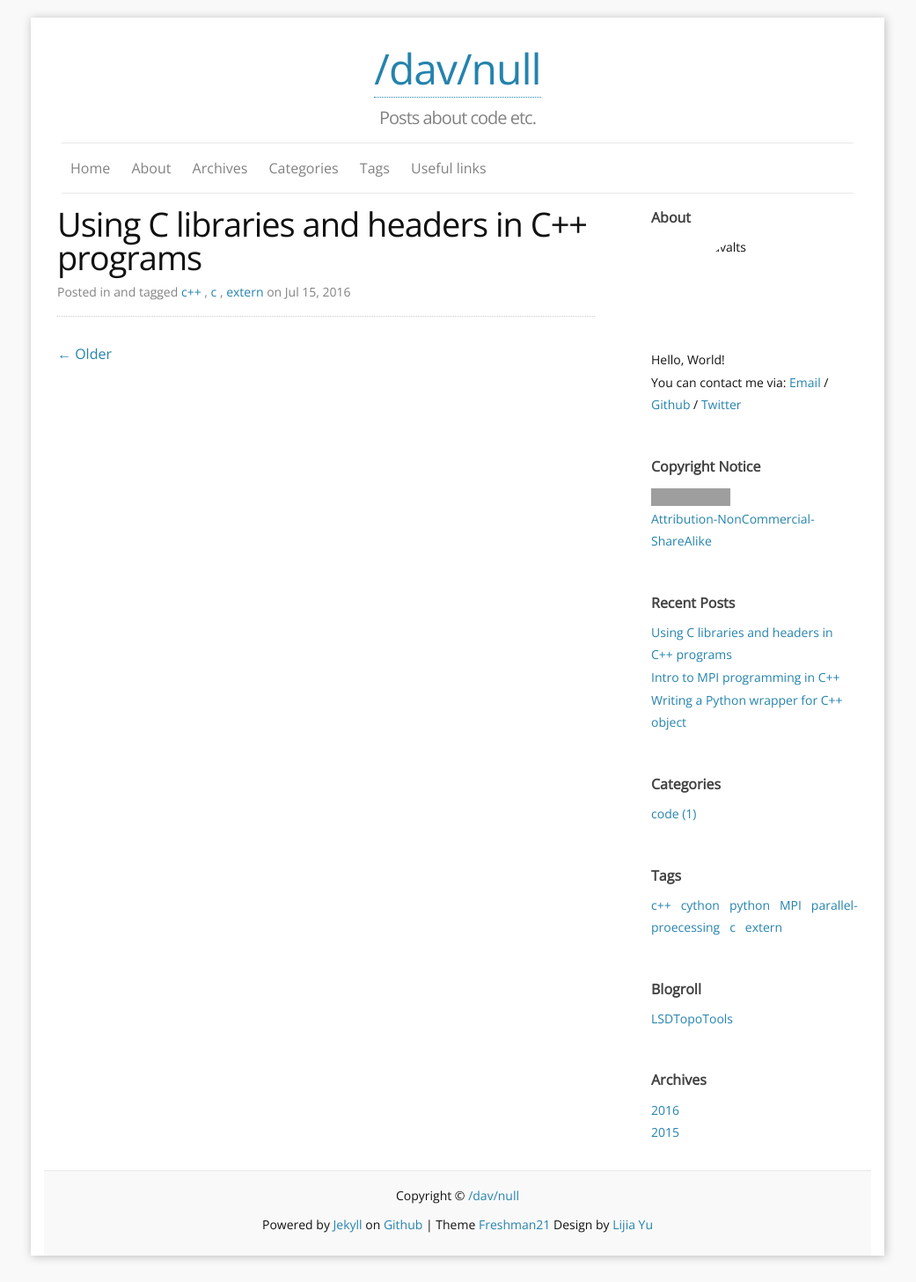
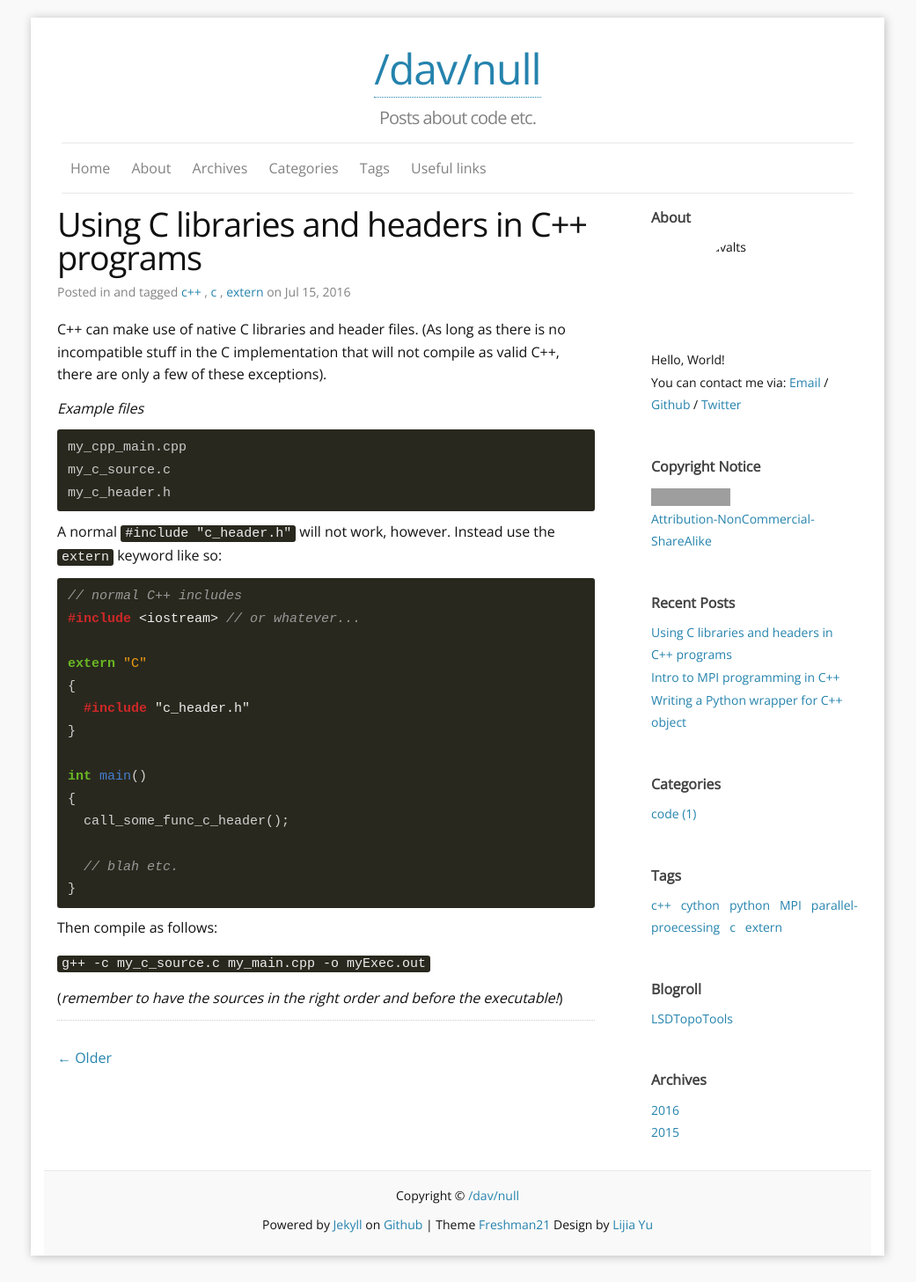
Before and after one commit to dvalters/dvalters.github.io, a Jekyll site: the page built from _posts/2016-07-15-Using-C-Headers-CPP.markdown, in a window 1280 px wide. Shown: the whole page at 88% size, without its empty margins (120-1161 px from the left). Built offline with Jekyll 4.4.1, drawn with Linux system fonts in a browser that asks for light colours; Markdown is read by kramdown in place of the engine named in the settings; comment, search, counter and statistics services are not loaded; grey boxes are pictures that could not be loaded.

Commit message:
Update 2016-07-15-Using-C-Headers-CPP.markdown

```diff
--- a/_posts/2016-07-15-Using-C-Headers-CPP.markdown
+++ b/_posts/2016-07-15-Using-C-Headers-CPP.markdown
@@ -3,3 +3,39 @@ layout: post
 title: Using C libraries and headers in C++ programs
 tags: c++ c extern
 ---
+
+C++ can make use of native C libraries and header files. (As long as there is no incompatible stuff in the C implementation that will not compile as valid C++, there are only a few of these exceptions).
+
+*Example files*
+{% highlight console %}
+my_cpp_main.cpp
+my_c_source.c
+my_c_header.h
+{% endhighlight %}
+
+A normal `#include "c_header.h"` will not work, however. Instead use the `extern` keyword like so:
+
+{% highlight cpp %}
+
+// normal C++ includes
+#include <iostream> // or whatever...
+
+extern "C"
+{
+  #include "c_header.h"
+}
+
+int main()
+{
+  call_some_func_c_header();
+
+  // blah etc.
+}
+{% endhighlight %}
+
+
+Then compile as follows:
+
+`g++ -c my_c_source.c my_main.cpp -o myExec.out`
+
+(*remember to have the sources in the right order and before the executable!*)
```
